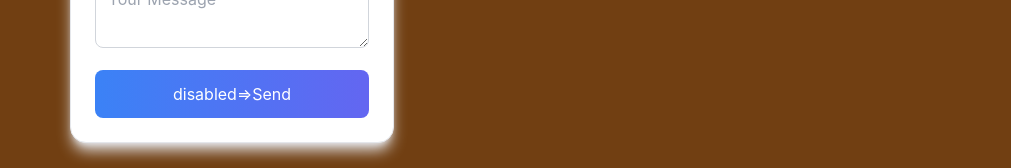
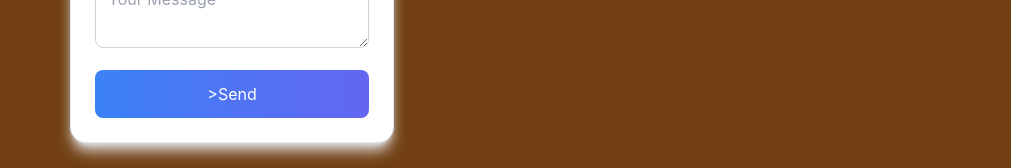
Before and after one commit to marii9/Aws-Contact-Form, a React (Create React App) app: page / in a window 1280 px wide. Shown: the part 442-610 px from the top of the page, without its empty margins (269-1280 px from the left). Built offline with nearby package versions, Linux system fonts and the light colour scheme.

Commit message:
Update Contactform.jsx

```diff
--- a/src/Contactform.jsx
+++ b/src/Contactform.jsx
@@ -117,7 +117,7 @@ export default function ContactForm() {
         <button
           type="submit"
           className="w-full bg-gradient-to-r from-blue-500 to-indigo-500 text-white p-3 rounded-lg hover:from-blue-600 hover:to-indigo-600 transition-all duration-300 flex justify-center items-center">
-          disabled={loading}
+
         >
           {loading ? (
             <svg
```
